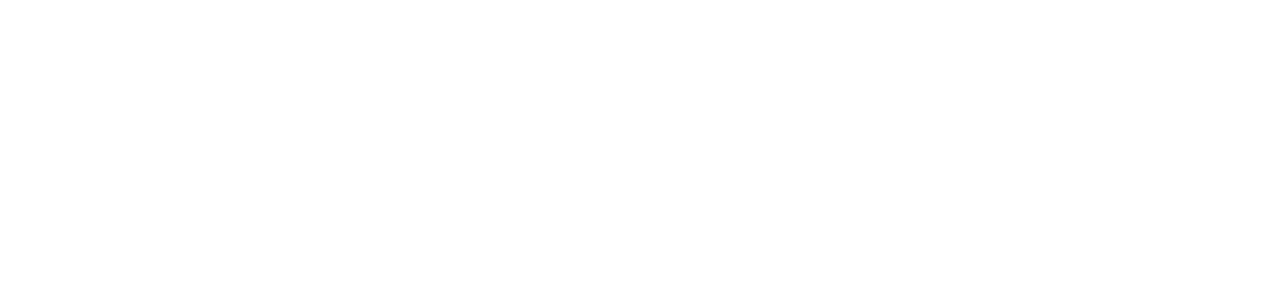
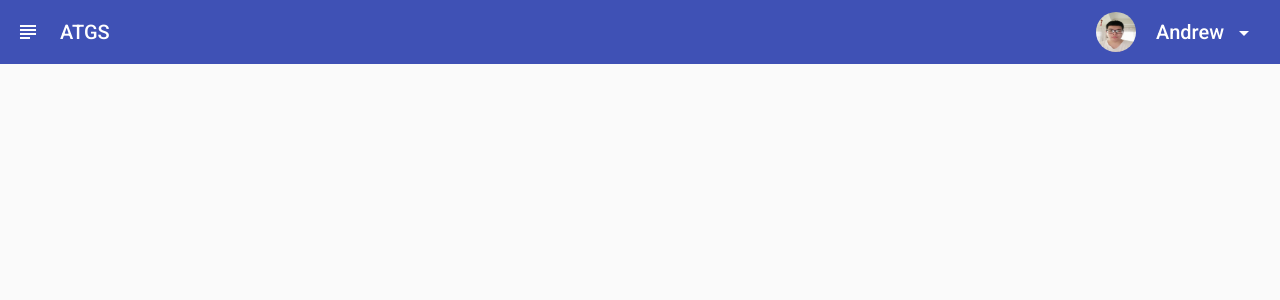
Before and after one commit to AndrewHii97/fyp-app, an Angular app: page /home in a window 1280 px wide. Shown: the top 300 px of the page. Built offline with nearby package versions, Linux system fonts and the light colour scheme; sample sign-in values are in the browser's storage.

Commit message:
Create sidenav, log out button, profile picture
- the logic for the UI have not been written yet

```diff
--- a/src/app/app.module.ts
+++ b/src/app/app.module.ts
@@ -20,6 +20,6 @@
     BrowserAnimationsModule
   ],
   bootstrap: [AppComponent],
-  providers: [AuthGuardGuard]
+  providers: [AuthGuardGuard, MaterialModule]
 })
 export class AppModule { }
--- a/src/app/home/home.component.css
+++ b/src/app/home/home.component.css
@@ -0,0 +1,51 @@
+
+.toolbarMenu {
+    cursor: pointer;
+    margin-right:20px;
+}
+
+.mainToolbar .toolbar-spacer{
+    flex: 1 1 auto;
+}
+
+.mainToolbar .toolbar-icon{
+    cursor: pointer;
+    margin: 0 8px;
+}
+
+mat-sidenav-container{
+    top: 64px !important
+}
+
+@media(max-width: 599px){
+    #container{
+        top:56px !important;
+    }
+}
+
+.profile{
+    width: 40px;
+    height: 40px;
+    background-size: cover;
+    border-radius: 50%;
+    flex-shrink: 0;
+    margin-right: 20px;
+}
+
+icon{
+    cursor:pointer;
+}
+
+mat-sidenav{
+    height:auto;
+}
+
+mat-sidenav, mat-sidenav-content{
+    padding: 16px 0px;
+}
+
+mat-sidenav{
+    background-color:coral;
+    width:200px;
+
+}
--- a/src/app/home/home.component.html
+++ b/src/app/home/home.component.html
@@ -0,0 +1,39 @@
+<mat-toolbar class="mainToolbar" color="primary">
+    <mat-icon class="toolbarMenu" (click)="onToolbarMenuToggle()">
+        subject
+    </mat-icon>
+    ATGS
+    <span class="toolbar-spacer"></span>
+    <mat-icon mat-card-avatar ></mat-icon>
+    <img class="profile" src="../../assets/andrew.jpg">
+    <span>Andrew</span>
+    <button mat-icon-button [matMenuTriggerFor]="menu">
+        <mat-icon>arrow_drop_down</mat-icon>
+    </button>
+    <mat-menu #menu="matMenu">
+        <button mat-menu-item (click)="logout()">
+            <mat-icon>logout</mat-icon>
+            <span>logout</span>
+        </button>
+    </mat-menu>
+</mat-toolbar>
+
+
+<!-- sidenav & sidenav content need to be inside container -->
+<mat-sidenav-container fullscreen>
+    <mat-sidenav [(opened)]="isMenuOpen" mode="push">
+        <mat-selection-list [multiple]="false">
+            <mat-list-option><mat-icon matListIcon >space_dashboard</mat-icon>Dashboard</mat-list-option>
+            <mat-list-option><mat-icon matListIcon >warning</mat-icon>Alert</mat-list-option>
+            <mat-list-option><mat-icon matListIcon >face</mat-icon>Resident</mat-list-option>
+            <mat-list-option><mat-icon matListIcon >vpn_key</mat-icon>Key</mat-list-option>
+            <mat-list-option><mat-icon matListIcon >hail</mat-icon>Visitor</mat-list-option>
+            <mat-list-option><mat-icon matListIcon >apartment</mat-icon>HousingUnit</mat-list-option>
+            <mat-list-option><mat-icon matListIcon >badge</mat-icon>Security</mat-list-option>
+            <mat-list-option><mat-icon matListIcon >settings</mat-icon>Setting</mat-list-option>
+        </mat-selection-list>
+    </mat-sidenav>
+    <mat-sidenav-content>
+        <router-outlet></router-outlet>
+    </mat-sidenav-content>
+</mat-sidenav-container>
--- a/src/app/home/home.component.ts
+++ b/src/app/home/home.component.ts
@@ -9,33 +9,29 @@
 })
 
 export class HomeComponent implements OnInit {
-  private navBar: Boolean = false;
+
+  public isMenuOpen :boolean = false;
+  public contentMargin :number = 240;
 
   constructor(private authService: AuthService, private router : Router) { }
 
   ngOnInit(): void {
   }
 
-  public logOut(): void{
+  onToolbarMenuToggle(){
+    console.log('On toolbar toggled', this.isMenuOpen);
+    this.isMenuOpen = !this.isMenuOpen;
+
+    if(!this.isMenuOpen){
+      this.contentMargin = 70;
+    } else {
+      this.contentMargin = 240;
+    }
+
+  }
+
+  logout(){
     this.authService.logout();
-    console.log("log out successful");
     this.router.navigate(['/login']);
   }
-
-  public openNav(): void{
-    this.navBar = true;
-  }
-
-  public closeNav(): void{
-    this.navBar = false;
-  }
-
-  public checkNav(): any{
-    if( this.navBar === true ){
-      return {
-        "width":"250px",
-      }
-    }
-  }
-
 }
--- a/src/app/home/home.module.ts
+++ b/src/app/home/home.module.ts
@@ -1,5 +1,6 @@
 import { NgModule } from '@angular/core';
 import { CommonModule } from '@angular/common';
+import { MaterialModule } from '../material-module';
 
 import { HomeRoutingModule } from './home-routing.module';
 import { HomeComponent } from './home.component';
@@ -10,8 +11,10 @@
     HomeComponent
   ],
   imports: [
+    MaterialModule,
     CommonModule,
     HomeRoutingModule
-  ]
+  ],
+  providers:[MaterialModule]
 })
 export class HomeModule { }
```
Also changed, not shown: src/app/material-module.ts (+5 -2 lines), src/assets/andrew.jpg (added).
